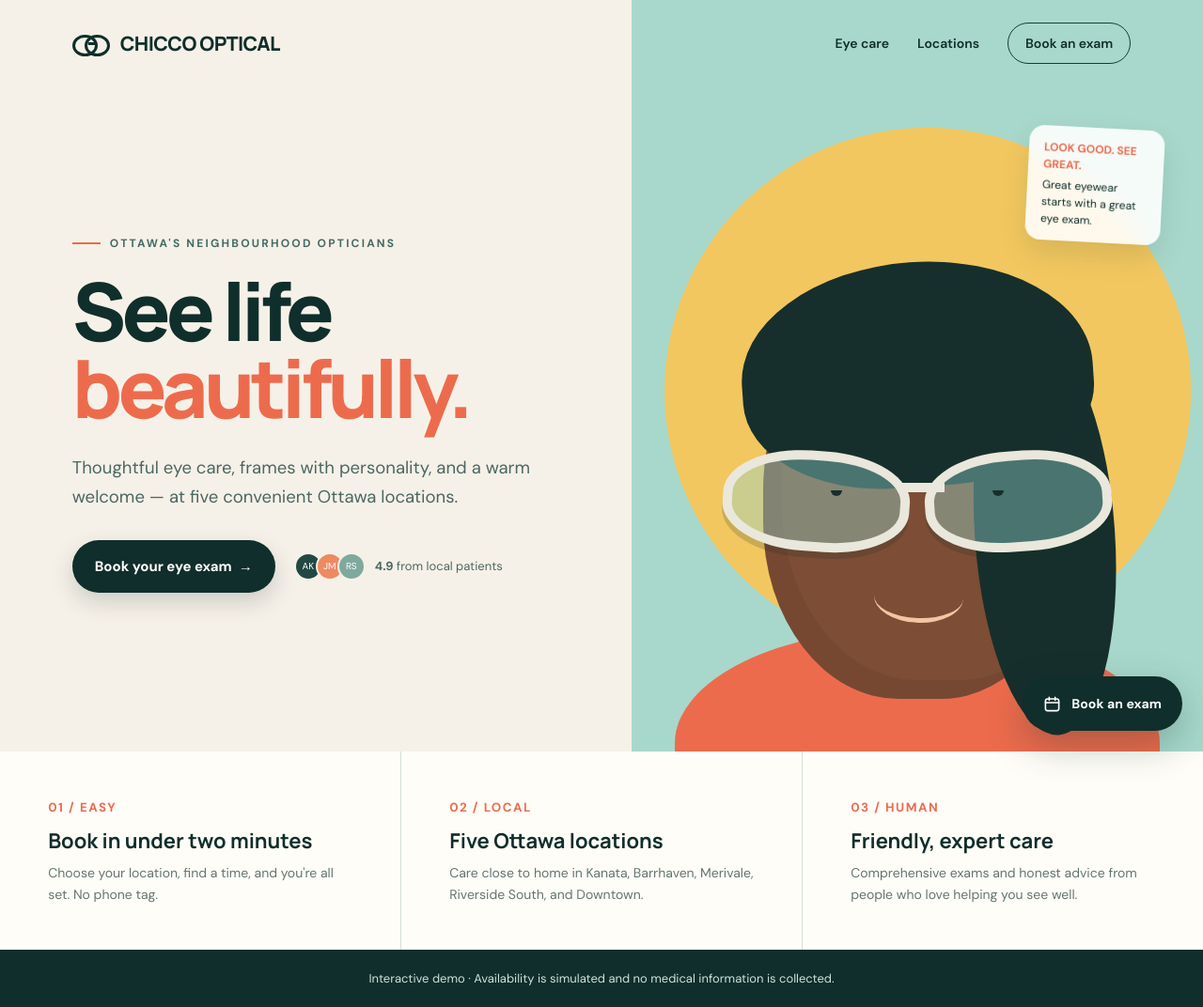
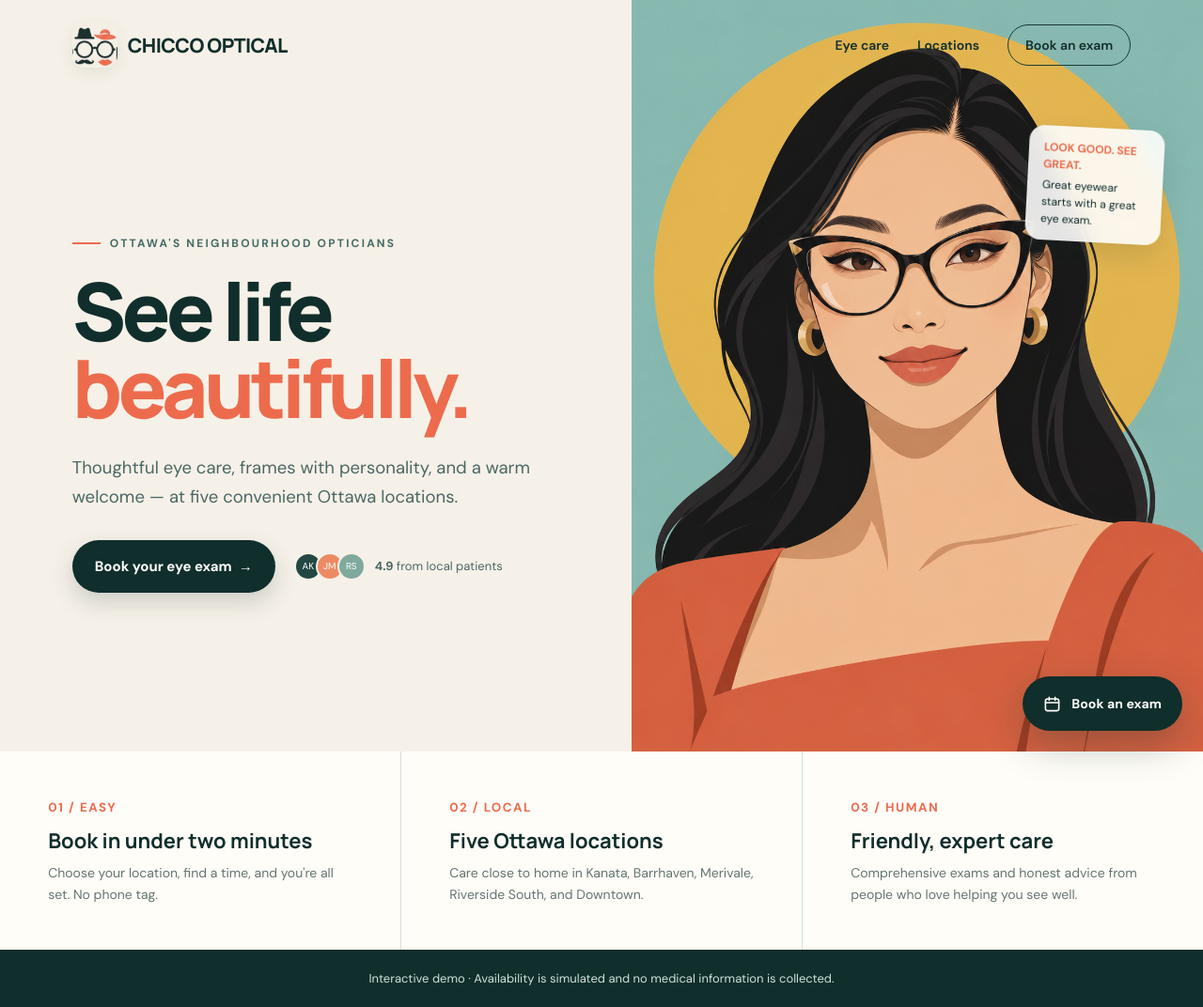
Before and after one commit to p3ji/optical, a website: page index.html in a window 1280 px wide. Shown: the whole page at 94% size. Drawn offline with Linux system fonts and the light colour scheme.

Commit message:
Integrate brand logo and editorial hero portrait

```diff
--- a/booking-widget.js
+++ b/booking-widget.js
@@ -8,6 +8,7 @@
     email: currentScript?.dataset.email || "pejisystems@gmail.com",
     sms: currentScript?.dataset.sms || "3439982681",
   };
+  const logoUrl = new URL("./assets/chicco-logo.png", currentScript?.src || window.location.href).href;
 
   const BRANCHES = [
     { id: "kanata", name: "Kanata", area: "Terry Fox Drive", icon: "K", tone: "mint" },
@@ -29,7 +30,7 @@
     .fab:hover{transform:translateY(-3px);box-shadow:0 19px 42px rgba(16,46,43,.34)}.fab:focus-visible{outline:3px solid white;box-shadow:0 0 0 6px var(--coral)}.fab svg{width:19px}
     .backdrop{position:fixed;z-index:2147483001;inset:0;background:rgba(9,31,28,.55);backdrop-filter:blur(10px);display:grid;place-items:center;padding:18px;opacity:0;visibility:hidden;transition:opacity .22s,visibility .22s}
     .backdrop.open{opacity:1;visibility:visible}.modal{width:min(980px,100%);height:min(720px,calc(100dvh - 36px));background:#fff;border-radius:28px;box-shadow:0 28px 80px rgba(5,26,23,.3);display:grid;grid-template-columns:238px 1fr;overflow:hidden;transform:translateY(18px) scale(.98);transition:transform .28s cubic-bezier(.2,.8,.2,1)}.open .modal{transform:none}
-    .side{background:var(--ink);color:white;padding:32px 28px;display:flex;flex-direction:column}.logo{display:flex;align-items:center;gap:10px;font-family:"Manrope",system-ui,sans-serif;font-weight:800;font-size:14px;letter-spacing:-.2px}.logo-icon{font-size:23px;color:var(--mint)}
+    .side{background:var(--ink);color:white;padding:32px 28px;display:flex;flex-direction:column}.logo{display:flex;align-items:center;gap:10px;font-family:"Manrope",system-ui,sans-serif;font-weight:800;font-size:14px;letter-spacing:-.2px}.widget-logo{width:38px;height:38px;object-fit:cover;border-radius:10px;background:#f6f1e8;box-shadow:0 5px 14px rgba(0,0,0,.16)}
     .steps{list-style:none;padding:0;margin:64px 0 0}.step-link{display:flex;gap:12px;align-items:flex-start;padding:0 0 29px;position:relative;color:#829b96;font-size:12px;font-weight:600}.step-link:not(:last-child):after{content:"";position:absolute;left:13px;top:29px;width:1px;height:27px;background:#31504b}.step-number{width:27px;height:27px;border:1px solid #45635e;border-radius:50%;display:grid;place-items:center;flex:none;font-size:11px;transition:.2s}.step-link.active{color:#fff}.step-link.active .step-number{background:var(--coral);border-color:var(--coral)}.step-link.done .step-number{background:var(--mint);border-color:var(--mint);color:var(--ink)}.step-name{display:block;font-size:13px;color:inherit;margin-bottom:3px}.step-sub{font-weight:400;color:#718985;font-size:10px}
     .side-help{margin-top:auto;padding:15px;border-radius:14px;background:#193c37;color:#a9c0bb;font-size:11px;line-height:1.5}.side-help b{color:white;display:block;margin-bottom:3px}
     .main{min-width:0;min-height:0;display:flex;flex-direction:column;background:#fff}.topbar{min-height:72px;flex:none;display:flex;align-items:center;justify-content:flex-end;padding:14px 25px;border-bottom:1px solid #edf0ec}.demo-pill{margin-right:auto;color:#54706a;background:#edf7f3;border-radius:999px;padding:7px 11px;font-size:10px;font-weight:800;letter-spacing:.8px;text-transform:uppercase}.close{width:44px;height:44px;border:0;border-radius:50%;background:#f4f4f0;color:var(--ink);cursor:pointer;font-size:23px;display:grid;place-items:center}.close:hover{background:#e8ece7}.close:focus-visible,.back:focus-visible,.next:focus-visible,.choice:focus-visible,.time:focus-visible,.day:focus-visible,input:focus-visible{outline:3px solid rgba(237,107,77,.3);outline-offset:2px}
@@ -49,7 +50,7 @@
   host.id = "chicco-booking-widget";
   document.body.appendChild(host);
   const root = host.attachShadow({ mode: "open" });
-  root.innerHTML = `<style>${css}</style><button class="fab" aria-label="Book an eye exam"><svg viewBox="0 0 24 24" fill="none" aria-hidden="true"><rect x="3" y="5" width="18" height="16" rx="3" stroke="currentColor" stroke-width="2"/><path d="M8 3v4M16 3v4M3 10h18" stroke="currentColor" stroke-width="2" stroke-linecap="round"/></svg><span>Book an exam</span></button><div class="backdrop" aria-hidden="true"><section class="modal" role="dialog" aria-modal="true" aria-labelledby="booking-title"><aside class="side"><div class="logo"><span class="logo-icon">◉</span> CHICCO OPTICAL</div><ol class="steps"></ol><div class="side-help"><b>Need a hand?</b>Call or text <span class="coordinator-phone"></span></div></aside><main class="main"><header class="topbar"><span class="demo-pill">Live demo</span><button class="close" aria-label="Close booking dialog">×</button></header><div class="content"></div><footer class="footer"><button class="back">← Back</button><button class="next">Continue</button></footer></main></section></div><div class="toast" role="status"></div>`;
+  root.innerHTML = `<style>${css}</style><button class="fab" aria-label="Book an eye exam"><svg viewBox="0 0 24 24" fill="none" aria-hidden="true"><rect x="3" y="5" width="18" height="16" rx="3" stroke="currentColor" stroke-width="2"/><path d="M8 3v4M16 3v4M3 10h18" stroke="currentColor" stroke-width="2" stroke-linecap="round"/></svg><span>Book an exam</span></button><div class="backdrop" aria-hidden="true"><section class="modal" role="dialog" aria-modal="true" aria-labelledby="booking-title"><aside class="side"><div class="logo"><img class="widget-logo" src="${logoUrl}" alt="" /> CHICCO OPTICAL</div><ol class="steps"></ol><div class="side-help"><b>Need a hand?</b>Call or text <span class="coordinator-phone"></span></div></aside><main class="main"><header class="topbar"><span class="demo-pill">Live demo</span><button class="close" aria-label="Close booking dialog">×</button></header><div class="content"></div><footer class="footer"><button class="back">← Back</button><button class="next">Continue</button></footer></main></section></div><div class="toast" role="status"></div>`;
 
   const $ = (selector) => root.querySelector(selector);
   const $$ = (selector) => Array.from(root.querySelectorAll(selector));
--- a/index.html
+++ b/index.html
@@ -17,10 +17,7 @@
       button,a { touch-action:manipulation; }
       .site-nav { position:absolute; z-index:2; top:0; left:0; right:0; display:flex; align-items:center; justify-content:space-between; padding:24px clamp(20px,6vw,84px); }
       .brand { display:flex; align-items:center; gap:11px; color:var(--ink); text-decoration:none; font:800 21px/1 "Manrope",sans-serif; letter-spacing:-.6px; }
-      .brand-mark { width:40px; height:28px; position:relative; }
-      .brand-mark:before,.brand-mark:after { content:""; position:absolute; top:5px; width:21px; height:17px; border:3px solid var(--ink); border-radius:50%; }
-      .brand-mark:before { left:0; } .brand-mark:after { right:0; }
-      .brand-mark i { position:absolute; width:7px; height:3px; background:var(--ink); top:13px; left:17px; }
+      .brand-logo { width:48px; height:48px; display:block; border-radius:13px; object-fit:cover; box-shadow:0 5px 16px rgba(16,46,43,.08); }
       .nav-links { display:flex; gap:30px; align-items:center; }
       .nav-links a { color:var(--ink); text-decoration:none; font-size:14px; font-weight:600; }
       .nav-cta { padding:12px 18px; border:1px solid #163b37; border-radius:999px; }
@@ -37,20 +34,8 @@
       .faces { display:flex; }
       .faces span { width:30px; height:30px; border-radius:50%; background:#d0a17f; border:2px solid var(--cream); margin-left:-7px; display:grid; place-items:center; color:white; font-size:10px; }
       .faces span:first-child { margin:0; background:#234843; } .faces span:nth-child(2){background:#ed8a63}.faces span:nth-child(3){background:#80a99d}
-      .hero-art { background:#a8d8cb; position:relative; overflow:hidden; }
-      .sun { position:absolute; width:560px; height:560px; border-radius:50%; background:#f3c75f; left:50%; top:52%; transform:translate(-48%,-50%); }
-      .portrait { position:absolute; inset:14% 0 0; display:flex; align-items:flex-end; justify-content:center; }
-      .head { width:min(54%,360px); aspect-ratio:.77; border-radius:48% 48% 42% 44%; background:#7d4d35; position:relative; margin-bottom:7vh; box-shadow:inset 20px -20px 0 rgba(0,0,0,.06); }
-      .hair { position:absolute; inset:-9% -7% 53%; border-radius:50% 50% 42% 42%; background:#172f2c; transform:rotate(-4deg); }
-      .hair:after { content:""; position:absolute; width:40%; height:180%; background:#172f2c; right:-3%; top:35%; border-radius:50%; }
-      .glasses { position:absolute; top:38%; left:-13%; right:-13%; height:25%; }
-      .lens { position:absolute; top:0; width:48%; height:100%; border:10px solid #eae7dc; background:rgba(145,211,205,.42); border-radius:46% 46% 44% 44%; box-shadow:0 7px 0 rgba(16,46,43,.18); }
-      .lens:first-child { left:0; transform:rotate(4deg); } .lens:last-child { right:0; transform:rotate(-4deg); }
-      .glasses:after { content:""; position:absolute; left:45%; top:32%; width:12%; height:10px; background:#eae7dc; }
-      .eye { position:absolute; width:12px; height:6px; border-radius:0 0 12px 12px; background:#172f2c; top:48%; z-index:2; }
-      .eye.l { left:22%; } .eye.r { right:22%; }
-      .smile { position:absolute; left:36%; top:68%; width:29%; height:13%; border-bottom:5px solid #f5c5a3; border-radius:50%; transform:rotate(2deg); }
-      .shirt { position:absolute; bottom:-18%; width:85%; height:37%; border-radius:48% 48% 0 0; background:#ed6b4d; }
+      .hero-art { background:#8CBFB7; position:relative; overflow:hidden; }
+      .hero-portrait { position:absolute; inset:0; width:100%; height:100%; object-fit:cover; object-position:center 42%; }
       .art-note { position:absolute; top:17%; right:7%; width:144px; padding:14px 16px; border-radius:16px; background:rgba(255,255,255,.88); backdrop-filter:blur(12px); box-shadow:0 14px 30px rgba(16,46,43,.12); font-size:12px; line-height:1.5; transform:rotate(3deg); }
       .art-note b { display:block; color:var(--coral); margin-bottom:4px; }
       .promise { display:grid; grid-template-columns:repeat(3,1fr); gap:1px; background:#d5ddd7; }
@@ -60,14 +45,14 @@
       .promise p { color:#647570; line-height:1.6; margin:0; font-size:14px; }
       .demo-strip { padding:22px 28px; text-align:center; background:#102e2b; color:#cce2dc; font-size:13px; }
       @media(max-width:800px){
-        .nav-links a:not(.nav-cta){display:none}.site-nav{padding:20px}.hero{height:auto;max-height:none;min-height:100dvh;grid-template-columns:1fr}.hero-copy{min-height:640px;padding:130px 24px 76px}.hero-art{min-height:480px}.sun{width:440px;height:440px}.head{width:260px}.promise{grid-template-columns:1fr}.promise article{padding:32px 24px}.art-note{top:8%}
+        .nav-links a:not(.nav-cta){display:none}.site-nav{padding:20px}.hero{height:auto;max-height:none;min-height:100dvh;grid-template-columns:1fr}.hero-copy{min-height:640px;padding:130px 24px 76px}.hero-art{min-height:480px}.promise{grid-template-columns:1fr}.promise article{padding:32px 24px}.art-note{top:8%}
       }
-      @media(max-width:430px){h1{font-size:53px}.lead{font-size:16px;margin:24px 0}.rating{width:100%}.hero-copy{min-height:620px}.hero-art{min-height:430px}.nav-cta{padding:10px 14px}.brand{font-size:18px}}
+      @media(max-width:430px){h1{font-size:53px}.lead{font-size:16px;margin:24px 0}.rating{width:100%}.hero-copy{min-height:620px}.hero-art{min-height:460px}.hero-portrait{object-position:center 36%}.nav-cta{padding:10px 14px}.brand{font-size:16px;gap:8px}.brand-logo{width:42px;height:42px;border-radius:11px}}
     </style>
   </head>
   <body>
     <nav class="site-nav" aria-label="Main navigation">
-      <a class="brand" href="#"><span class="brand-mark" aria-hidden="true"><i></i></span>CHICCO OPTICAL</a>
+      <a class="brand" href="#"><img class="brand-logo" src="./assets/chicco-logo.png" alt="" />CHICCO OPTICAL</a>
       <div class="nav-links"><a href="#care">Eye care</a><a href="#locations">Locations</a><a class="nav-cta" href="#booking" data-open-chicco-booking>Book an exam</a></div>
     </nav>
     <main>
@@ -81,8 +66,8 @@
             <div class="rating"><div class="faces" aria-hidden="true"><span>AK</span><span>JM</span><span>RS</span></div><span><b>4.9</b> from local patients</span></div>
           </div>
         </div>
-        <div class="hero-art" aria-label="Illustration of a person wearing statement glasses">
-          <div class="sun"></div><div class="portrait"><div class="shirt"></div><div class="head"><div class="hair"></div><div class="eye l"></div><div class="eye r"></div><div class="glasses"><div class="lens"></div><div class="lens"></div></div><div class="smile"></div></div></div>
+        <div class="hero-art" aria-label="Editorial portrait of a stylish East Asian woman wearing statement glasses">
+          <img class="hero-portrait" src="./assets/hero-portrait.png" alt="A stylish East Asian woman in cat-eye glasses smiling gently" />
           <div class="art-note"><b>LOOK GOOD. SEE GREAT.</b>Great eyewear starts with a great eye exam.</div>
         </div>
       </section>
```
Also changed, not shown: tests/booking.spec.js (+1 -0 lines), assets/chicco-logo.png (added), assets/hero-portrait.png (added).
